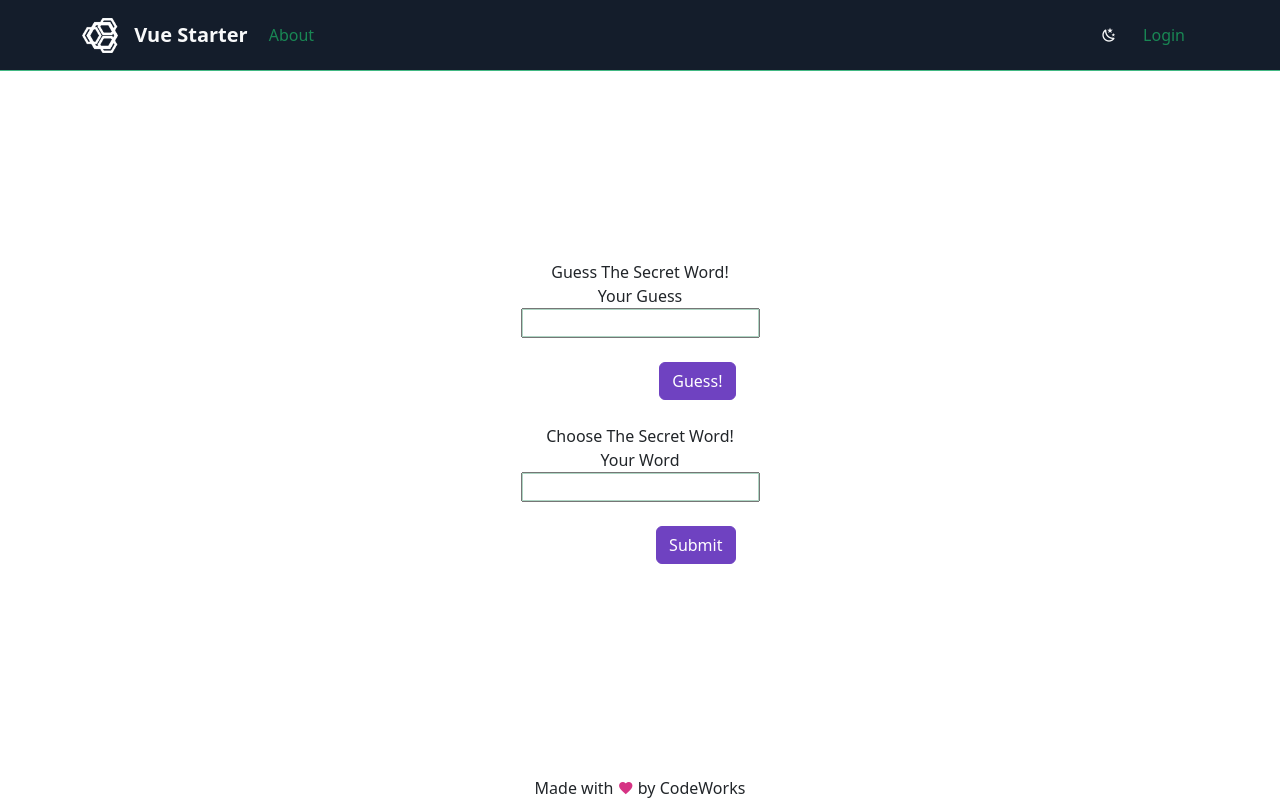
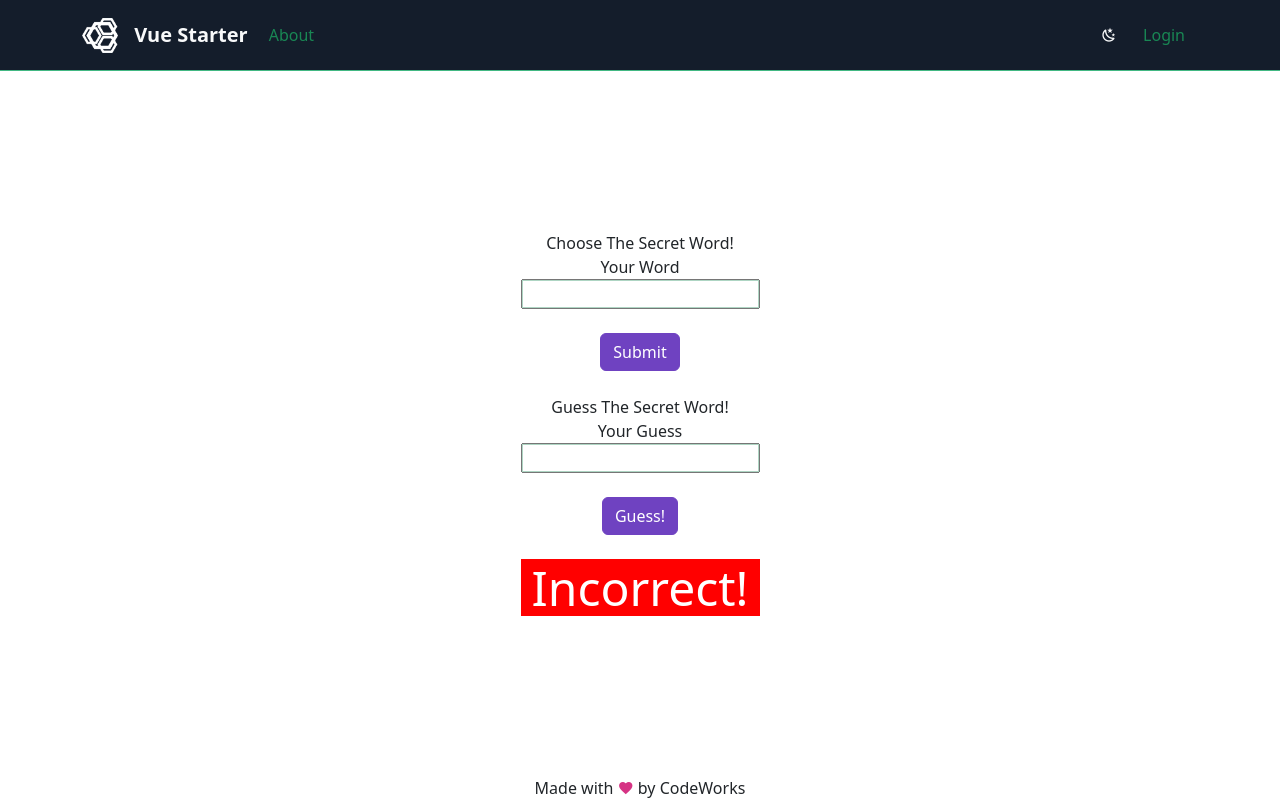
Before and after one commit to ethanrgibson/jiotto, a Vue app in the folder client/: page /#/ in a window 1280 px wide. Built offline with nearby package versions, Linux system fonts and the light colour scheme; what @bcwdev/auth0provider-client would draw is missing.

Commit message:
correct and incorrect words and boxes changing based on guess

```diff
--- a/client/src/pages/HomePage.vue
+++ b/client/src/pages/HomePage.vue
@@ -1,19 +1,24 @@
 <script setup>
 import { logger } from '@/utils/Logger.js';
 
-let editableGuessData = ''
-
-let secretWordData = ''
+import { ref } from 'vue'
+let editableGuessData = ref('')
+let secretWordData = ref('')
+let match = ref(null)
 
 function chooseSecretWord() {
-  logger.log(secretWordData)
+  logger.log(secretWordData.value)
 }
 
 function makeGuess() {
-  if (editableGuessData === secretWordData) {
+  if (editableGuessData.value === secretWordData.value) {
     logger.log('correct!')
+    match.value = true
   }
-  else (logger.log('incorrect!'))
+  else {
+    logger.log('incorrect!')
+    match.value = false
+  }
 }
 
 
@@ -24,28 +29,35 @@ function makeGuess() {
     <div class="row">
       <div class="col-12">
         <div class="text-center">
+          Choose The Secret Word!
+        </div>
+        <div>
+          <form @submit.prevent="chooseSecretWord()">
+            <label for="guess">Your Word</label>
+            <input v-model="secretWordData" type="text" name="guess" id="userGuess" maxlength="5">
+            <div class="text-center m-4">
+              <button class="btn btn-purple" type="submit">Submit</button>
+            </div>
+          </form>
+        </div>
+        <div class="text-center">
           Guess The Secret Word!
         </div>
         <div>
           <form @submit.prevent="makeGuess()">
             <label for="guess">Your Guess</label>
             <input v-model="editableGuessData" type="text" name="guess" id="userGuess" maxlength="5">
-            <div class="text-end m-4">
+            <div class="text-center m-4">
               <button class="btn btn-purple" type="submit">Guess!</button>
             </div>
           </form>
         </div>
-        <div class="text-center">
-          Choose The Secret Word!
-        </div>
-        <div>
-          <form @submit.prevent="chooseSecretWord()">
-            <label for="guess">Your Word</label>
-            <input v-model="secretWordData" type="text" name="guess" id="userGuess" maxlength="5">
-            <div class="text-end m-4">
-              <button class="btn btn-purple" type="submit">Submit</button>
+        <div :style="{ backgroundColor: match ? 'green' : 'red' }">
+          <div>
+            <div class="display-5 text-center text-white">
+              {{ match ? 'Correct!' : 'Incorrect!' }}
             </div>
-          </form>
+          </div>
         </div>
       </div>
     </div>
```
